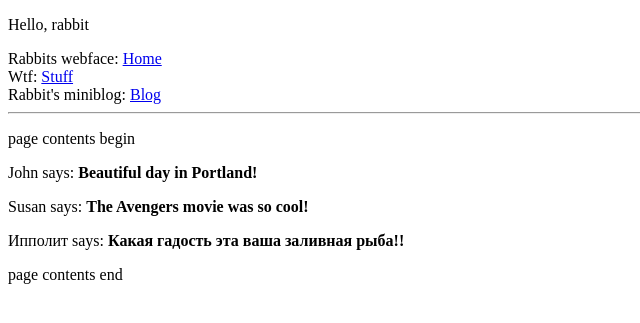
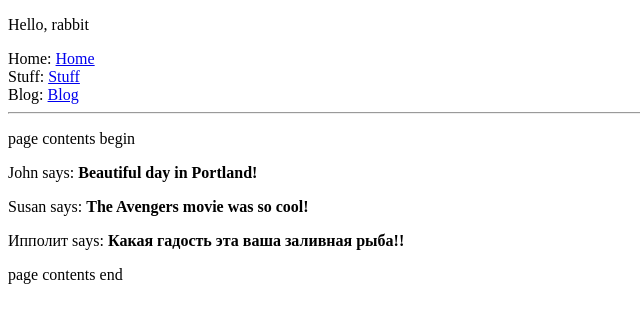
Before and after one commit to l4ll/little-flask-thingy, a Flask app: page /blog in a window 1280 px wide. Shown: the top 323 px of the page, without its empty margins (0-640 px from the left). Run offline with Flask 3, Linux system fonts and the light colour scheme.

Commit message:
Update base.html (got rid of weird comments...)

```diff
--- a/app/templates/base.html
+++ b/app/templates/base.html
@@ -9,15 +9,15 @@
         {% if user %}
             <p>Hello, {{user}}</p>
         {% else %}
-            <p>Hello and fuck you</p>
+            <p>Hello</p>
         {% endif %}
     </head>
     <body>
 
 
-        <div>Rabbits webface: <a href="/index">Home</a></div>
-        <div>Wtf: <a href="/stuff">Stuff</a></div>
-        <div>Rabbit's miniblog: <a href="/blog">Blog</a></div>
+        <div>Home: <a href="/index">Home</a></div>
+        <div>Stuff: <a href="/stuff">Stuff</a></div>
+        <div>Blog: <a href="/blog">Blog</a></div>
 
         <hr>
 
```
